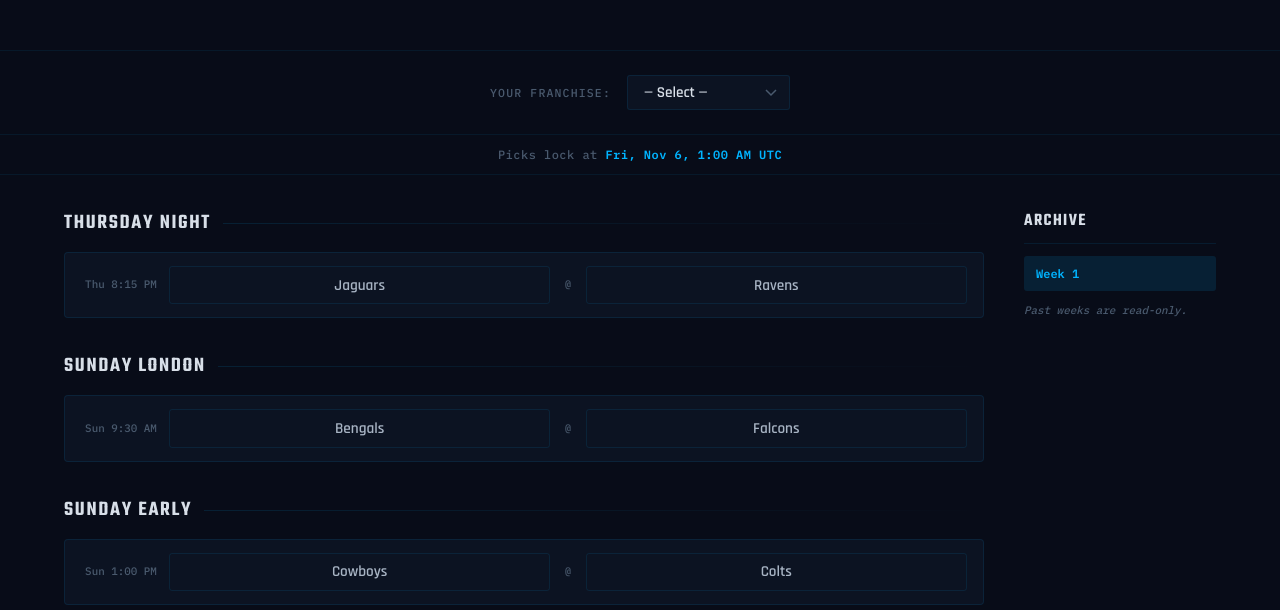
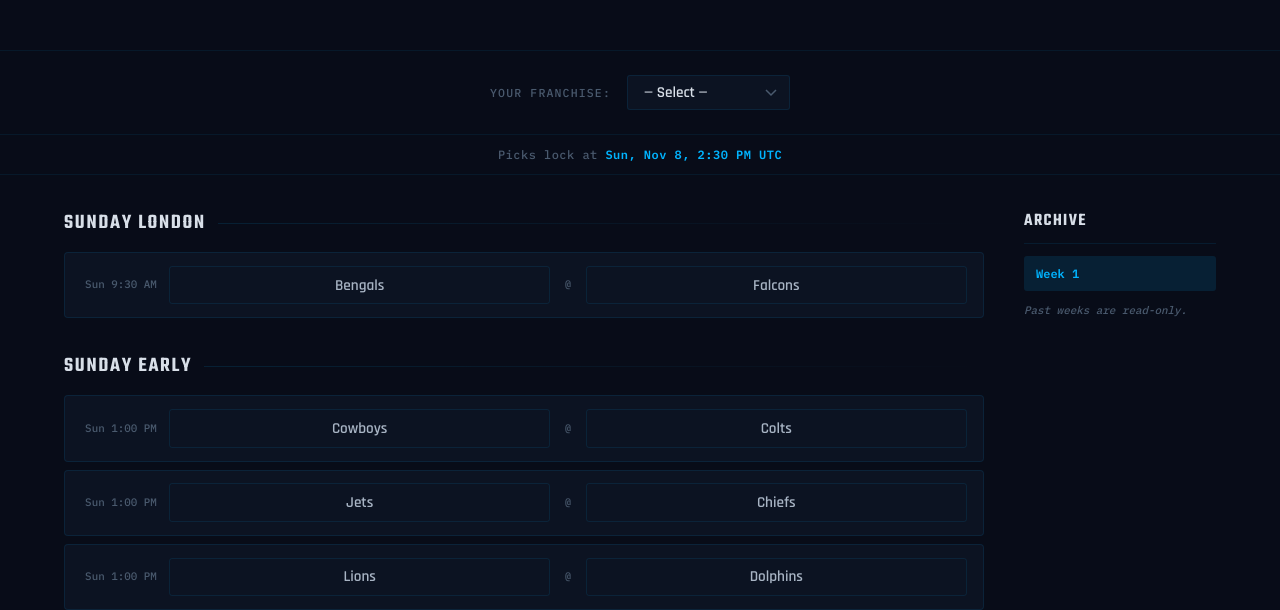
Before and after one commit to jpwilli4/franchise-mode, a plain HTML site: page pickem.html in a window 1280 px wide. Shown: the part 221-831 px from the top of the page. Drawn offline with Linux system fonts and the light colour scheme; no server answers.

Commit message:
Remove Thursday game from Week 9 Pick'em slate
14 games Sun-Mon, deadline Sun Nov 8 6:30 AM PST (before London kickoff)

Co-Authored-By: Claude Opus 4.6 <noreply@anthropic.com>

```diff
--- a/pickem.html
+++ b/pickem.html
@@ -733,23 +733,22 @@
   // ── SLATE CONFIG (updated each week) ──
   var CURRENT_WEEK = 9;
   var SEASON = 2026;
-  var PICKS_DEADLINE = '2026-11-05T17:00:00-08:00';
+  var PICKS_DEADLINE = '2026-11-08T06:30:00-08:00';
   var GAMES = [
-    { id: 'game1',  away: 'Jaguars',     home: 'Ravens',       day: 'Thursday Night',  time: 'Thu 8:15 PM' },
-    { id: 'game2',  away: 'Bengals',     home: 'Falcons',      day: 'Sunday London',   time: 'Sun 9:30 AM' },
-    { id: 'game3',  away: 'Cowboys',     home: 'Colts',        day: 'Sunday Early',    time: 'Sun 1:00 PM' },
-    { id: 'game4',  away: 'Jets',        home: 'Chiefs',       day: 'Sunday Early',    time: 'Sun 1:00 PM' },
-    { id: 'game5',  away: 'Lions',       home: 'Dolphins',     day: 'Sunday Early',    time: 'Sun 1:00 PM' },
-    { id: 'game6',  away: 'Browns',      home: 'Saints',       day: 'Sunday Early',    time: 'Sun 1:00 PM' },
-    { id: 'game7',  away: 'Giants',      home: 'Eagles',       day: 'Sunday Early',    time: 'Sun 1:00 PM' },
-    { id: 'game8',  away: 'Rams',        home: 'Commanders',   day: 'Sunday Early',    time: 'Sun 1:00 PM' },
-    { id: 'game9',  away: 'Broncos',     home: 'Panthers',     day: 'Sunday Early',    time: 'Sun 1:00 PM' },
-    { id: 'game10', away: 'Texans',      home: 'Chargers',     day: 'Sunday Late',     time: 'Sun 4:05 PM' },
-    { id: 'game11', away: 'Packers',     home: 'Patriots',     day: 'Sunday Late',     time: 'Sun 4:25 PM' },
-    { id: 'game12', away: 'Raiders',     home: '49ers',        day: 'Sunday Late',     time: 'Sun 4:25 PM' },
-    { id: 'game13', away: 'Cardinals',   home: 'Seahawks',     day: 'Sunday Late',     time: 'Sun 4:25 PM' },
-    { id: 'game14', away: 'Buccaneers',  home: 'Bears',        day: 'Sunday Night',    time: 'Sun 8:20 PM' },
-    { id: 'game15', away: 'Bills',       home: 'Vikings',      day: 'Monday Night',    time: 'Mon 8:15 PM' },
+    { id: 'game1',  away: 'Bengals',     home: 'Falcons',      day: 'Sunday London',   time: 'Sun 9:30 AM' },
+    { id: 'game2',  away: 'Cowboys',     home: 'Colts',        day: 'Sunday Early',    time: 'Sun 1:00 PM' },
+    { id: 'game3',  away: 'Jets',        home: 'Chiefs',       day: 'Sunday Early',    time: 'Sun 1:00 PM' },
+    { id: 'game4',  away: 'Lions',       home: 'Dolphins',     day: 'Sunday Early',    time: 'Sun 1:00 PM' },
+    { id: 'game5',  away: 'Browns',      home: 'Saints',       day: 'Sunday Early',    time: 'Sun 1:00 PM' },
+    { id: 'game6',  away: 'Giants',      home: 'Eagles',       day: 'Sunday Early',    time: 'Sun 1:00 PM' },
+    { id: 'game7',  away: 'Rams',        home: 'Commanders',   day: 'Sunday Early',    time: 'Sun 1:00 PM' },
+    { id: 'game8',  away: 'Broncos',     home: 'Panthers',     day: 'Sunday Early',    time: 'Sun 1:00 PM' },
+    { id: 'game9',  away: 'Texans',      home: 'Chargers',     day: 'Sunday Late',     time: 'Sun 4:05 PM' },
+    { id: 'game10', away: 'Packers',     home: 'Patriots',     day: 'Sunday Late',     time: 'Sun 4:25 PM' },
+    { id: 'game11', away: 'Raiders',     home: '49ers',        day: 'Sunday Late',     time: 'Sun 4:25 PM' },
+    { id: 'game12', away: 'Cardinals',   home: 'Seahawks',     day: 'Sunday Late',     time: 'Sun 4:25 PM' },
+    { id: 'game13', away: 'Buccaneers',  home: 'Bears',        day: 'Sunday Night',    time: 'Sun 8:20 PM' },
+    { id: 'game14', away: 'Bills',       home: 'Vikings',      day: 'Monday Night',    time: 'Mon 8:15 PM' },
   ];
 
   var FRANCHISES = [
```
